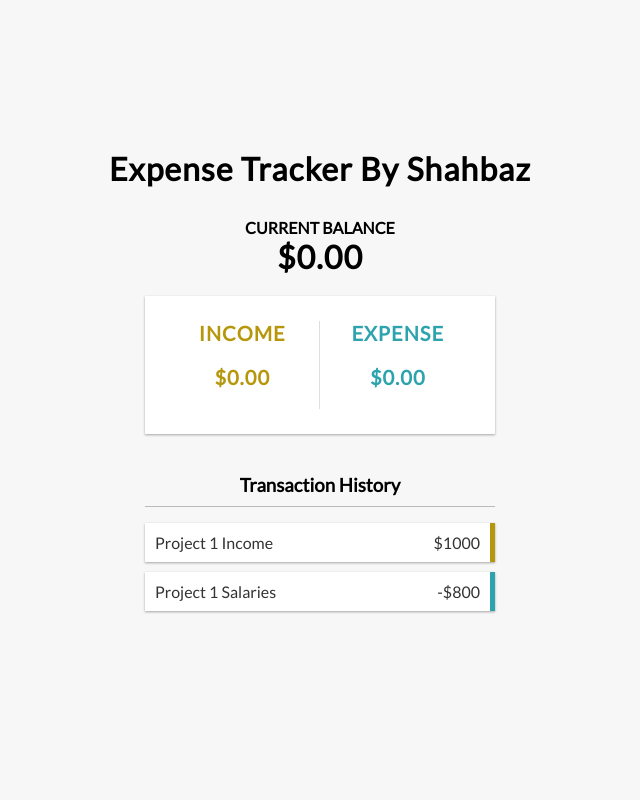
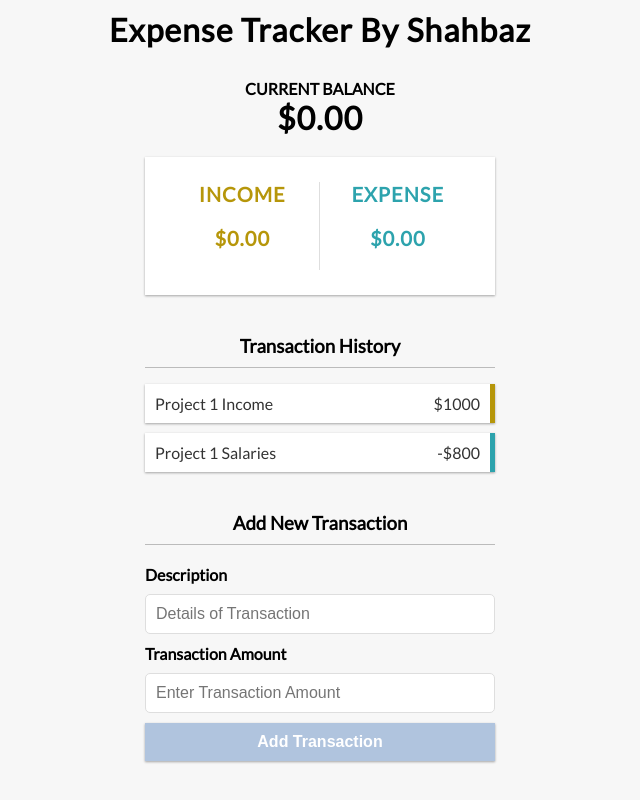
Before and after one commit to muhammadshahbaz08/expense-tracker-app, a React (Create React App) app: page / in a window 1280 px wide. Shown: the whole page, without its empty margins (320-960 px from the left). Built offline with nearby package versions, Linux system fonts and the light colour scheme.

Commit message:
Added another Component
and also made some changes in some  files

```diff
--- a/src/App.js
+++ b/src/App.js
@@ -1,10 +1,11 @@
 import './App.css'
 
 // Import Components
-import {Header} from './components/Header';
+import { Header} from './components/Header';
 import { Balance } from './components/Balance';
-import AccountSummary from './components/AccountSummary';
-import TransactionHistory from './components/TransactionHistory';
+import { AccountSummary } from './components/AccountSummary';
+import { TransactionHistory } from './components/TransactionHistory';
+import {AddTransaction} from './components/AddTransaction'
 function App() {
   return (
     <div className="App">
@@ -12,7 +13,8 @@ function App() {
       <div className="container">
         <Balance/>
         <AccountSummary/>
-        <TransactionHistory/>
+        <TransactionHistory />
+        <AddTransaction />
       </div>
     </div>
   );
--- a/src/components/AccountSummary.js
+++ b/src/components/AccountSummary.js
@@ -1,5 +1,5 @@
 
-export default function AccountSummary() {
+export const AccountSummary = () => {
   return (
     <div className="inc-exp-container">
       <div className="money plus">
--- a/src/components/AddTransaction.js
+++ b/src/components/AddTransaction.js
@@ -0,0 +1,26 @@
+export const AddTransaction = () => {
+  return (
+    <div>
+      <h3>Add New Transaction </h3>
+      <form>
+        <div className="form-control">
+          <label htmlFor="description">Description</label>
+          <input
+            type="text"
+            id="description"
+            placeholder="Details of Transaction"
+          />
+        </div>
+        <div className="form-control">
+          <label htmlFor="transactionamount">Transaction Amount</label>
+          <input
+            type="text"
+            id="transactionamount"
+            placeholder="Enter Transaction Amount"
+          />
+        </div>
+        <button className='btn'>Add Transaction</button>
+      </form>
+    </div>
+  );
+};
--- a/src/components/TransactionHistory.js
+++ b/src/components/TransactionHistory.js
@@ -1,5 +1,5 @@
 
-export default function TransactionHistory() {
+export const  TransactionHistory = () => {
   return (
     <div>
       <h3>Transaction History</h3>
```
